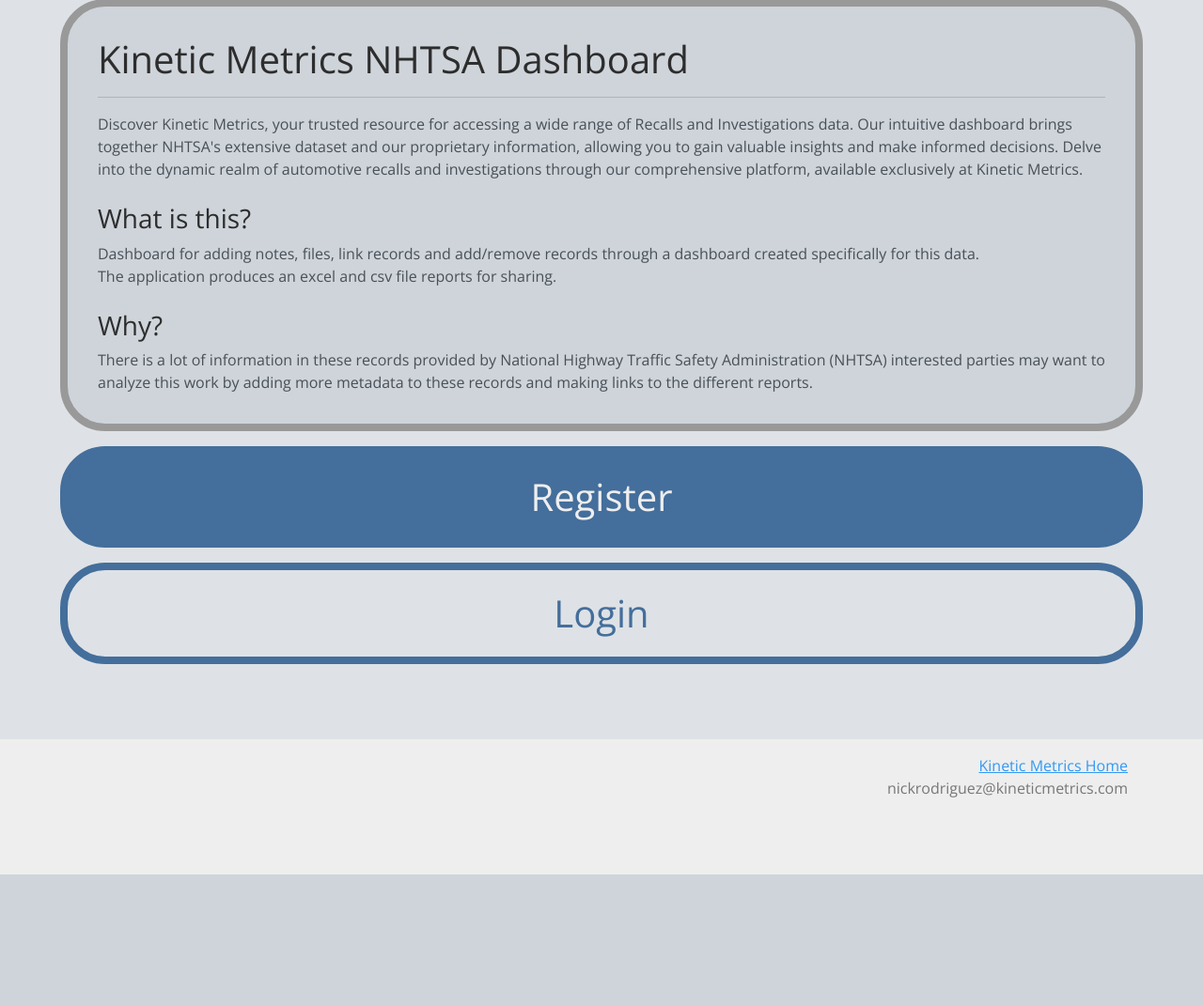
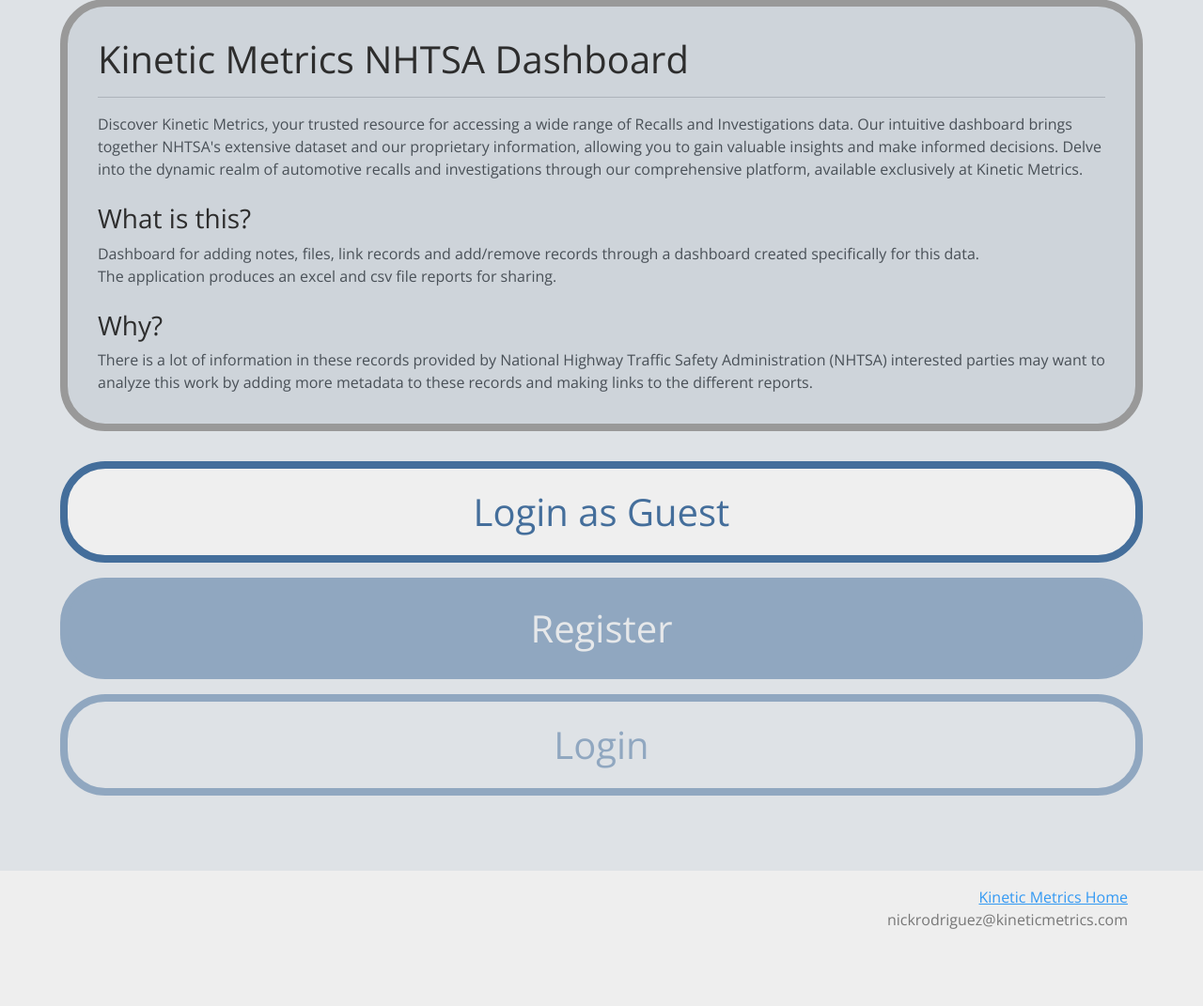
Before and after one commit to costa-rica/kmdashboard03, a Flask app: template app_package/templates/main/home.html in a window 1280 px wide. Shown: the part 129-1200 px from the top of the page at 94% size. Before the commit the page ends 1060 px from the top, so only its background shows below. Run offline with Flask 3, Linux system fonts and the light colour scheme; the template is opened without the code that fills it, so the values that code supplies are empty; parts of the project's set-up code (start-up, migrations or seed data) failed here and were passed over; some libraries are stand-ins or nearby versions.

Commit message:
added login as guest button to home page

```diff
--- a/app_package/bp_users/routes.py
+++ b/app_package/bp_users/routes.py
@@ -175,7 +175,7 @@
             flash('Email has been sent with instructions to reset your password','info')
             # return redirect(url_for('bp_users.login'))
         else:
-            flash('Email has not been registered with What Sticks','warning')
+            flash('Email has not been registered with NHTSA Data Dashboard','warning')
 
         return redirect(url_for('bp_users.reset_password'))
     return render_template('users/reset_request.html', page_name = page_name)
--- a/app_package/static/scss/main.scss
+++ b/app_package/static/scss/main.scss
@@ -108,6 +108,7 @@
     color: var(--bs-gray-200);
     margin-bottom: 1rem;
     text-decoration: none;
+    opacity: 0.5;
   }
 
   .home_login {
@@ -115,7 +116,16 @@
     border: solid var(--bs-primary);
     border-width: .5rem;
     text-decoration: none;
+    opacity: 0.5;
+  }
 
+  .home_login_guest {
+    color: var(--bs-primary);
+    border: solid var(--bs-primary);
+    border-width: .5rem;
+    text-decoration: none;
+    margin-top:1rem;
+    margin-bottom:1rem;
   }
 
 
--- a/app_package/templates/main/home.html
+++ b/app_package/templates/main/home.html
@@ -1,5 +1,6 @@
 {% extends "_layout.html" %}
 {% block main %}
+<form method="POST" enctype="multipart/form-data" id="form_login_as_guest"></form>
 <!-- <div class="main"> -->
 <div class="space_for_navbar_and_footer flex_center">
 
@@ -47,6 +48,8 @@
 
       <div class="home_buttons">
 
+        <button type="submit" class="div_button home_login_guest" name="login_as_guest" value=True form="form_login_as_guest">Login as Guest</button><br/>
+
         <a class="div_button home_register" href="{{ url_for('bp_users.register') }}">
           Register
         </a>
```
Also changed, not shown: app_package/bp_main/routes.py (+9 -0 lines), app_package/static/css/main.css, 1 other file.
